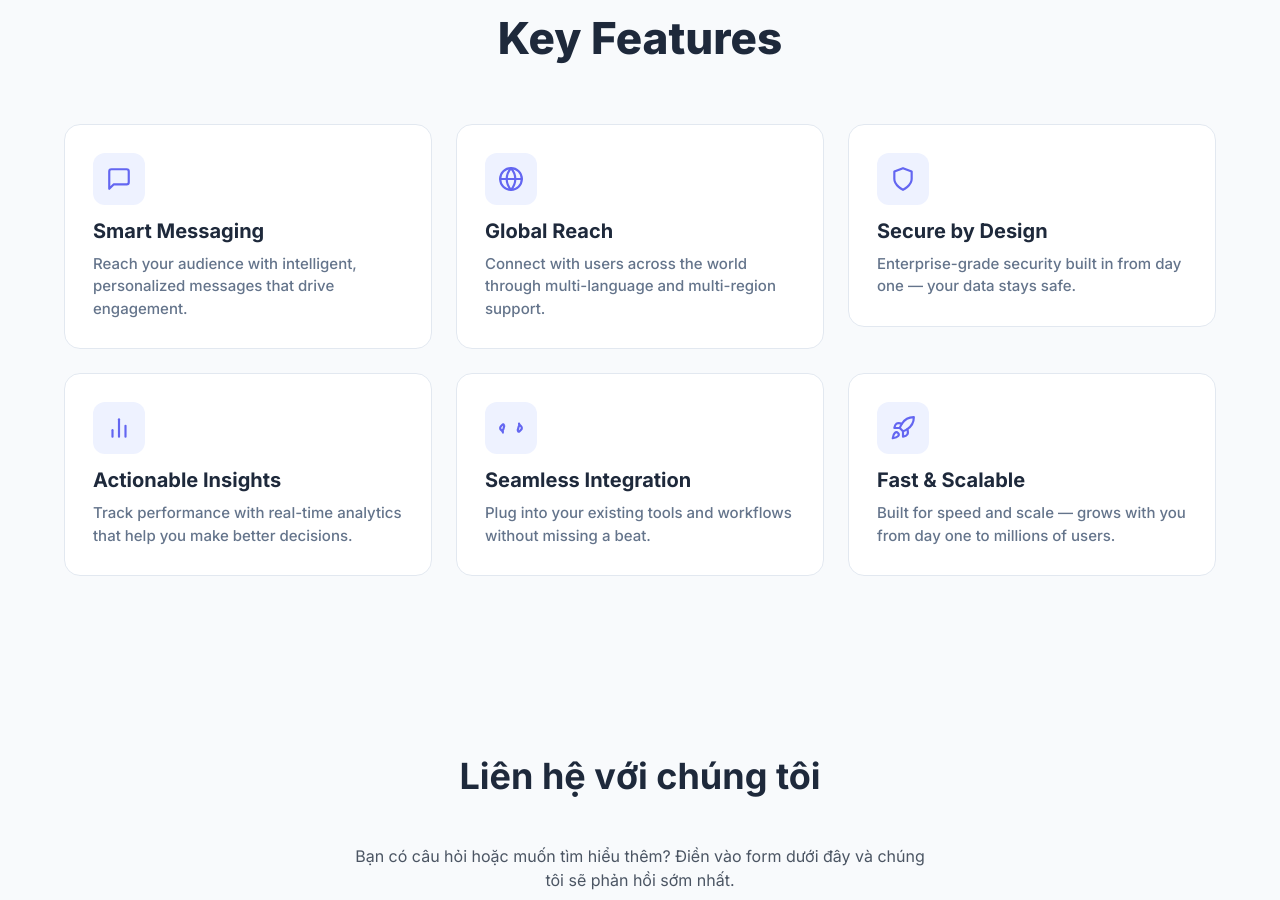
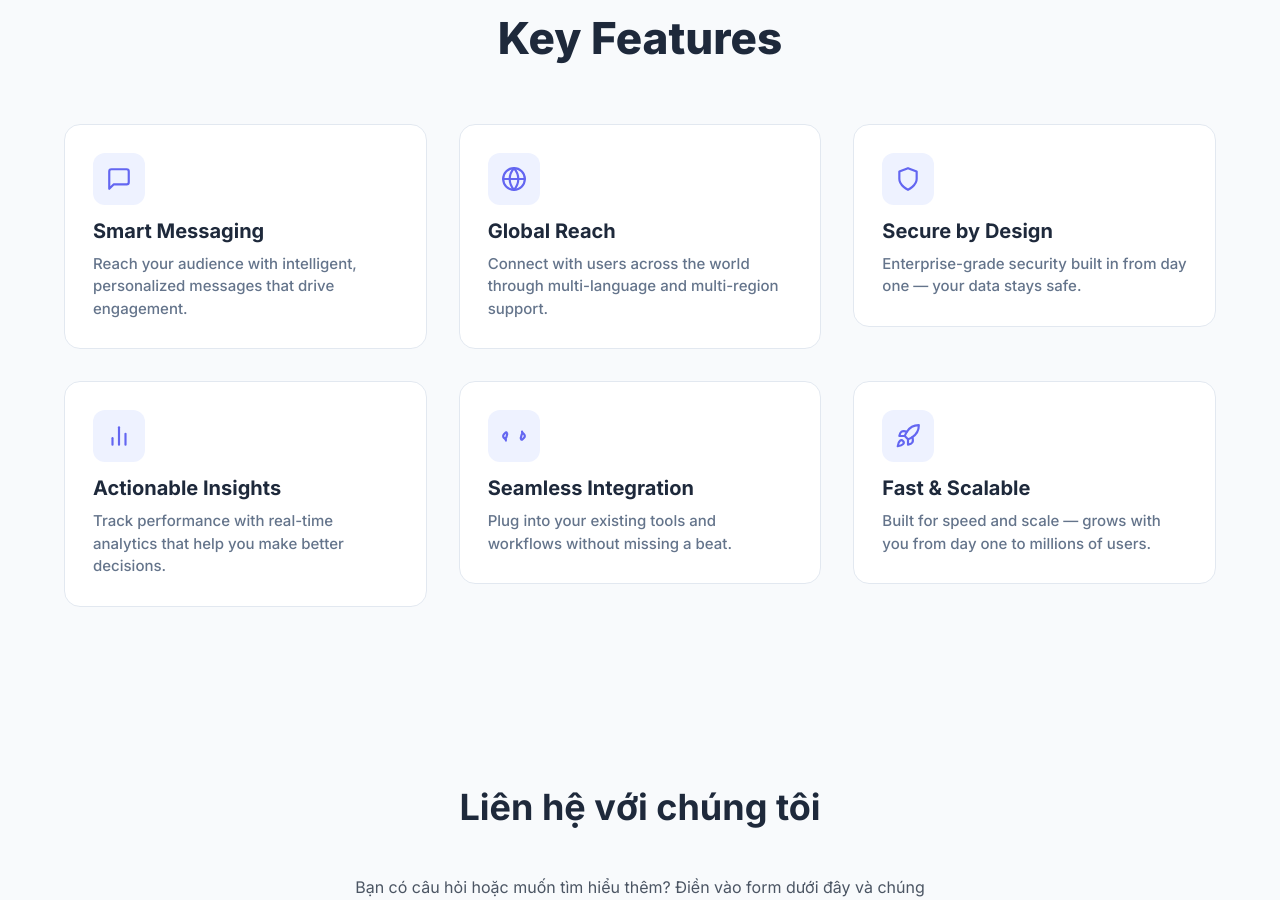
Before and after one commit to wisbidev/project-6c6270ce, a Next.js app in the folder code/frontend/: page / in a window 1280 px wide. Shown: the part 920-1820 px from the top of the page. Built offline with nearby package versions, Linux system fonts and the light colour scheme.

Commit message:
Fix grid gap to 32px (--space-8) per design system

```diff
--- a/code/frontend/components/Features.tsx
+++ b/code/frontend/components/Features.tsx
@@ -46,15 +46,14 @@ export default async function Features({ data }: FeaturesProps = {}) {
           </h2>
         </header>
 
-        {/* Feature Grid */}
+        {/* Feature Grid — 32px gap (--space-8) */}
         <div
-          className="grid gap-6
+          className="grid gap-8
                      grid-cols-1        /* Mobile: ≤767px */
                      md:grid-cols-2    /* Tablet: 768–1023px */
                      lg:grid-cols-3    /* Desktop: ≥1024px */
                      max-w-[1200px]
                      mx-auto"
-          style={{ animationDelay: '0ms' }}
         >
           {features.map((feature, index) => (
             <div
```
